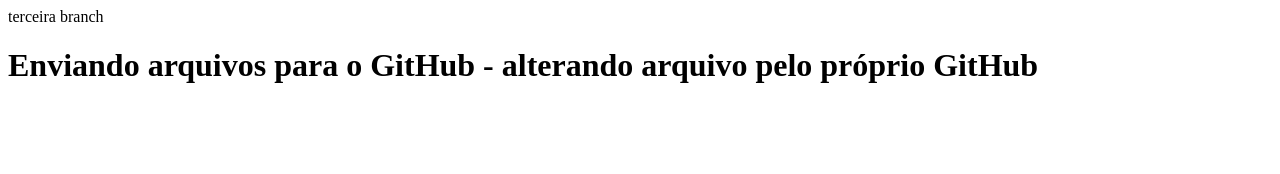
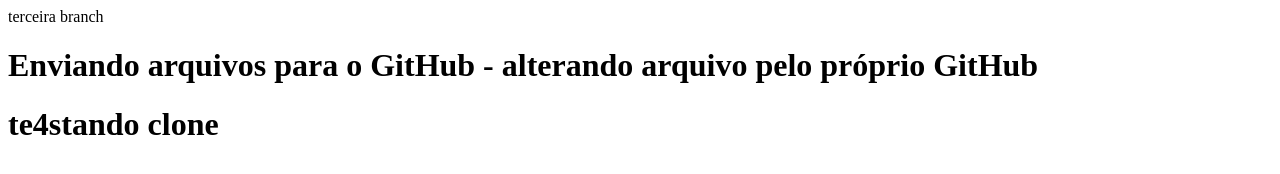
Before and after one commit to rafael-computacao/git, a plain HTML site: page index.html in a window 1280 px wide. Drawn offline with Linux system fonts and the light colour scheme.

Commit message:
clonando repositorios

```diff
--- a/index.html
+++ b/index.html
@@ -1,2 +1,4 @@
 
 terceira branch<h1> Enviando arquivos para o GitHub - alterando arquivo pelo próprio GitHub</h1>
+
+<h1> te4stando clone <h1>
```
